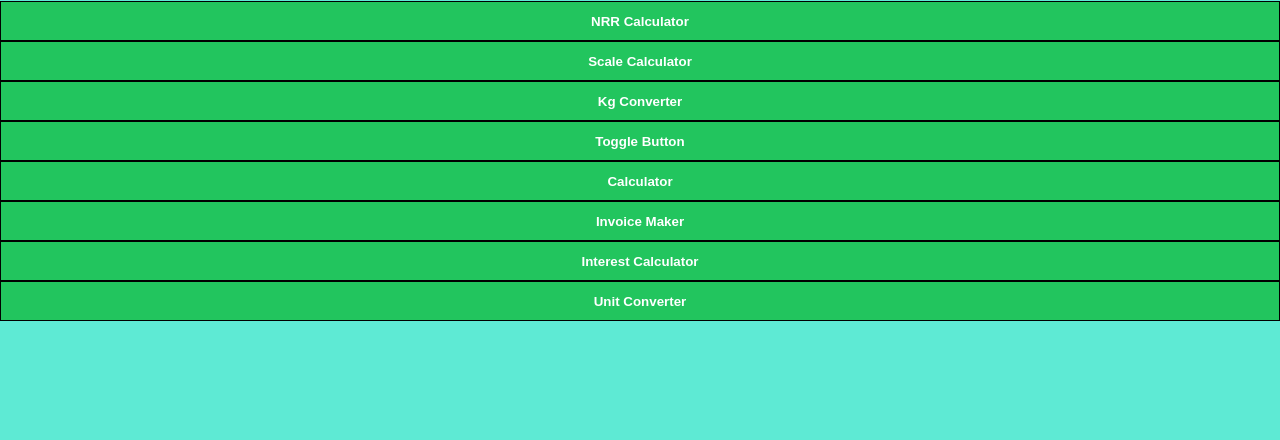
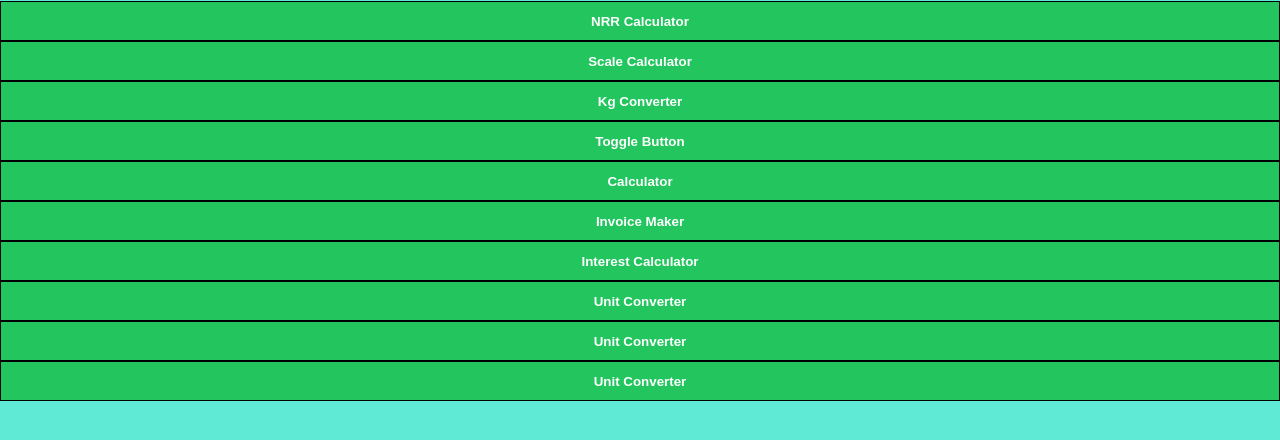
Before and after one commit to TaHsUN1462/HOME, a plain HTML site: page index.html in a window 1280 px wide. Shown: the part 54-494 px from the top of the page. Drawn offline with Linux system fonts and the light colour scheme.

Commit message:
update index.html

```diff
--- a/index.html
+++ b/index.html
@@ -49,5 +49,7 @@ h1{
   <a href="https://tahsun1462.github.io/Invoice/"><button>Invoice Maker</button></a><br>
   <a href="https://tahsun1462.github.io/Interestcalculator-/"><button>Interest Calculator</button></a><br>
   <a href="https://tahsun1462.github.io/Unit-Converter/"><button>Unit Converter</button></a><br>
+  <a href="https://tahsun1462.github.io/SpeedConverter/"><button>Unit Converter</button></a><br>
+  <a href="https://tahsun1462.github.io/Better-Calculator/"><button>Unit Converter</button></a><br>
   </body>
 </html>
```
